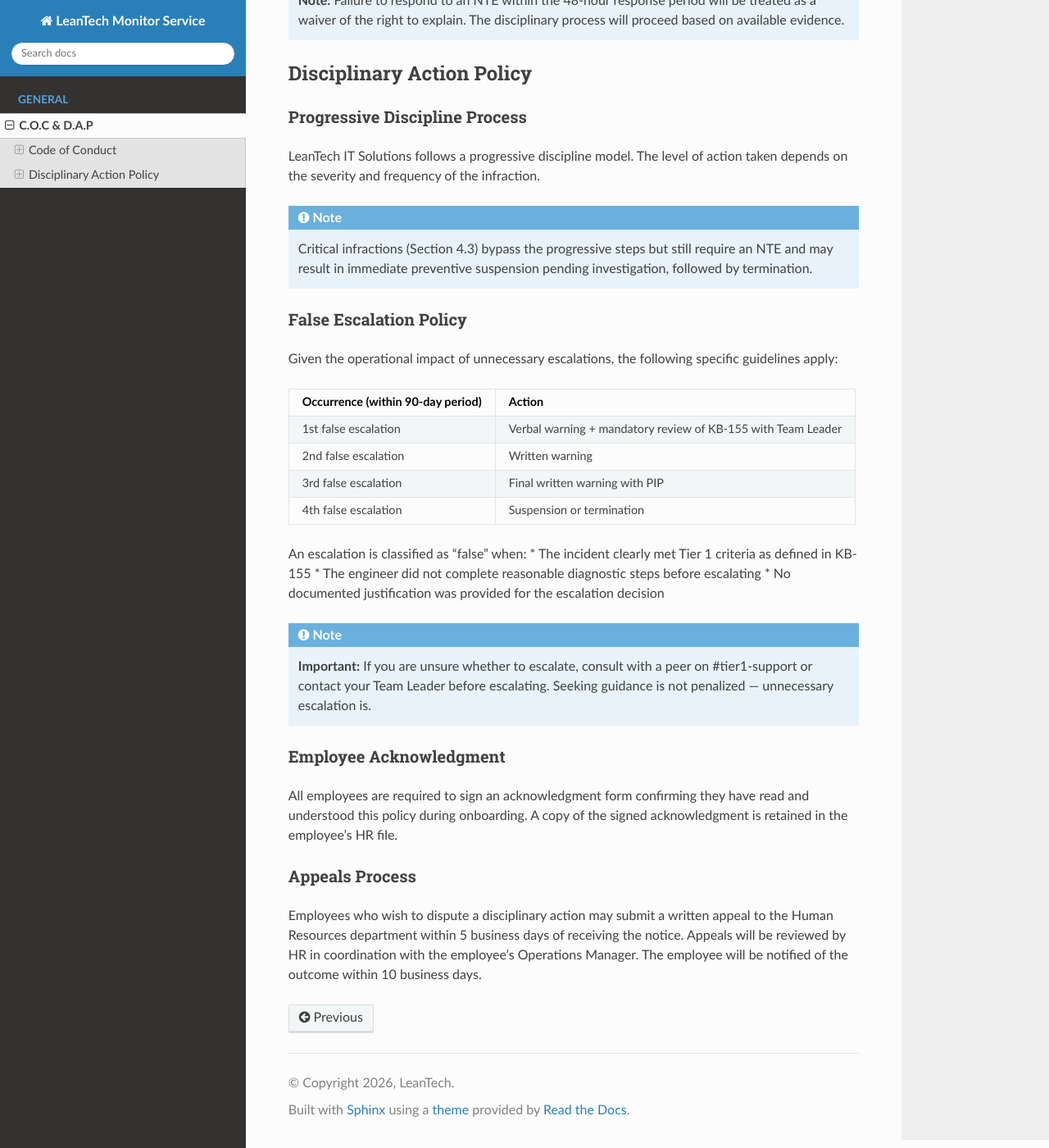
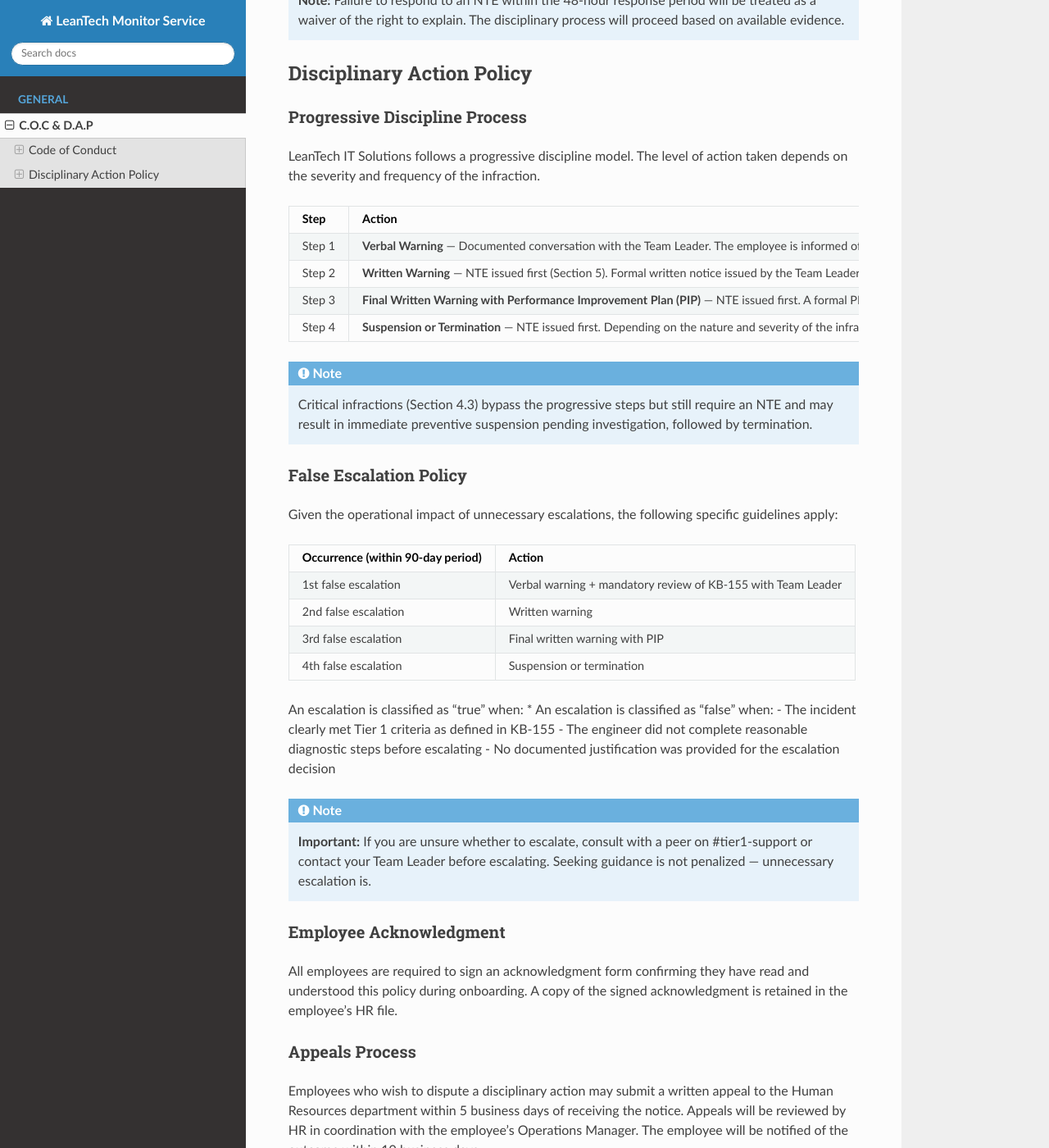
Before and after one commit to UE-Cal-CPE/wg2026-finals-ltcms, a Sphinx documentation site: the page built from docs/source/cocdap.rst, in a window 1280 px wide and 1400 px high, scrolled down 2692 px. Shown: the whole window at 82% size. Built offline with Sphinx 7.4.7 and the Read the Docs theme 3.1.0, drawn with Linux system fonts in a browser that asks for light colours; pages that are not in the unit, such as notebooks, are missing from menus.

Commit message:
pls work

```diff
--- a/docs/source/cocdap.rst
+++ b/docs/source/cocdap.rst
@@ -157,7 +157,7 @@ Progressive Discipline Process
 LeanTech IT Solutions follows a progressive discipline model. The level of action taken depends on the severity and frequency of the infraction.
 
 .. list-table::
-  :width: 100%
+   :width: 100%
    :header-rows: 1
 
    * - Step
@@ -169,18 +169,15 @@ LeanTech IT Solutions follows a progressive discipline model. The level of actio
      - Minor infractions (1st occurrence)
      - 60 days
    * - Step 2
-     - | **Written Warning** — NTE issued first (Section 5). Formal written notice issued by the Team Leader and acknowledged by the employee.
-       | A copy is placed in the employee's HR file.
+     - **Written Warning** — NTE issued first (Section 5). Formal written notice issued by the Team Leader and acknowledged by the employee. A copy is placed in the employee's HR file.
      - Minor infractions (2nd occurrence) or Major infractions (1st occurrence)
      - 90 days
    * - Step 3
-     - | **Final Written Warning with Performance Improvement Plan (PIP)** — NTE issued first. A formal PIP is created outlining specific targets the employee must
-       | meet within a defined period (typically 30 days). Failure to meet PIP targets proceeds to Step 4.
+     - **Final Written Warning with Performance Improvement Plan (PIP)** — NTE issued first. A formal PIP is created outlining specific targets the employee must meet within a defined period (typically 30 days). Failure to meet PIP targets proceeds to Step 4.
      - Major infractions (2nd occurrence) or continued minor infractions after Step 2
      - 180 days
    * - Step 4
-     - | **Suspension or Termination** — NTE issued first. Depending on the nature and severity of the infraction, the employee may be suspended without pay (3–5 business days)
-       | or have their employment terminated.
+     - **Suspension or Termination** — NTE issued first. Depending on the nature and severity of the infraction, the employee may be suspended without pay (3–5 business days) or have their employment terminated.
      - Failure to meet PIP, repeated major infractions, or any critical infraction
      - Permanent
 
@@ -206,11 +203,11 @@ Given the operational impact of unnecessary escalations, the following specific
     * - 4th false escalation
       - Suspension or termination
 
-
-An escalation is classified as "false" when:
-* The incident clearly met Tier 1 criteria as defined in KB-155
-* The engineer did not complete reasonable diagnostic steps before escalating
-* No documented justification was provided for the escalation decision
+An escalation is classified as "true" when:
+* An escalation is classified as "false" when:
+- The incident clearly met Tier 1 criteria as defined in KB-155
+- The engineer did not complete reasonable diagnostic steps before escalating
+- No documented justification was provided for the escalation decision
 
 .. note::
     **Important:** If you are unsure whether to escalate, consult with a peer on #tier1-support or contact your Team Leader before escalating.
```
